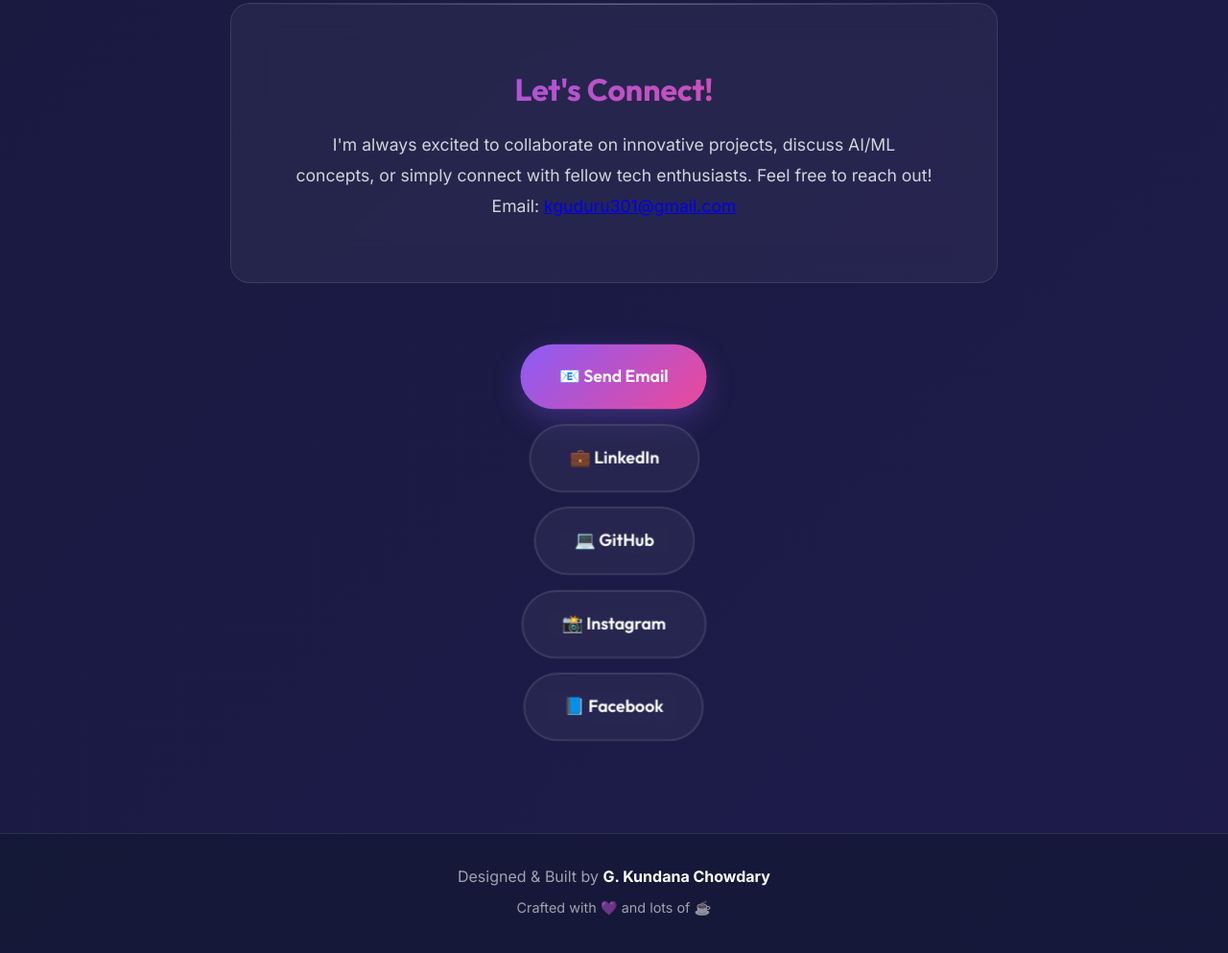
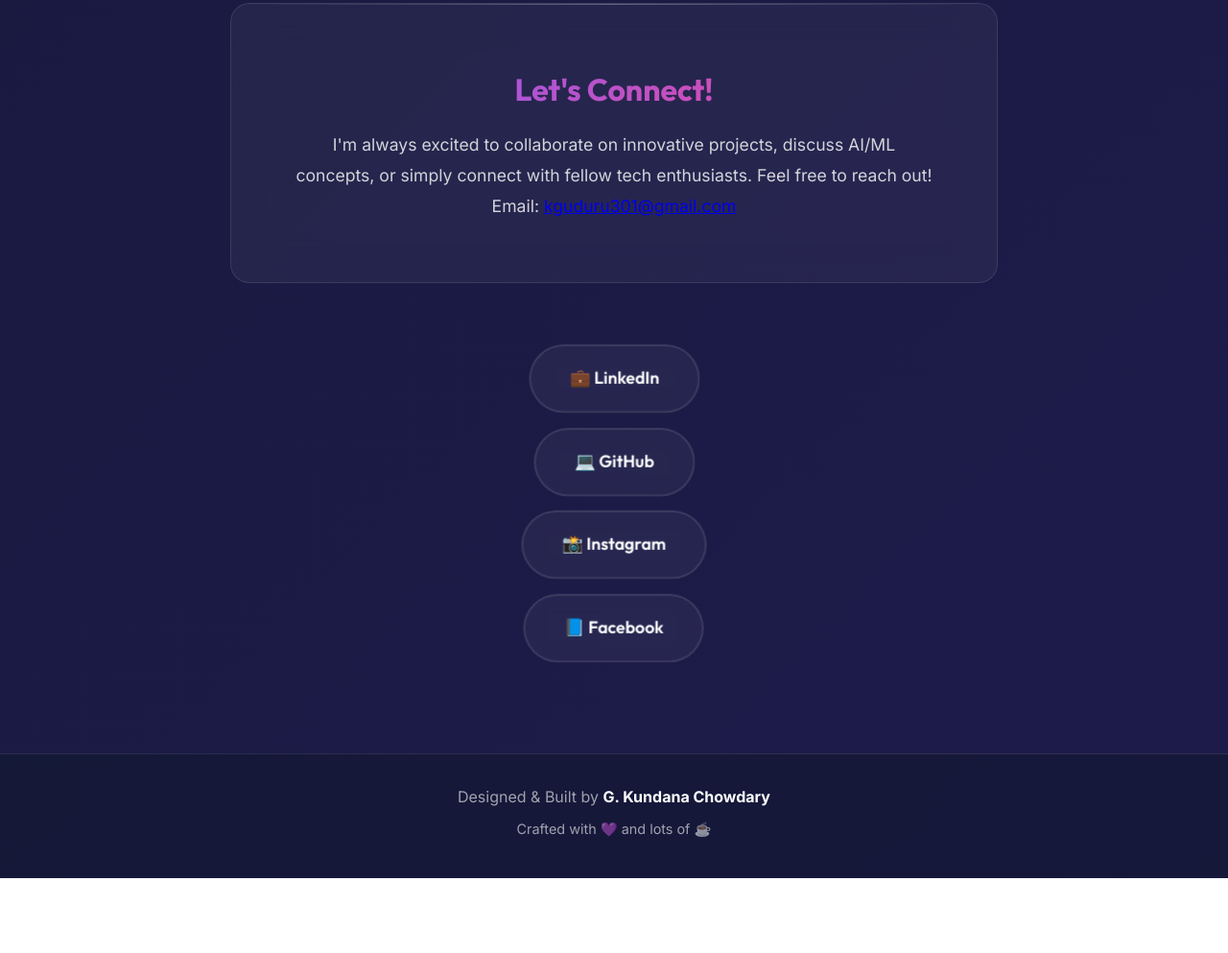
Before and after one commit to Kundana301/Portfolio, a plain HTML site: page index.html in a window 1280 px wide. Shown: the part 5060-6053 px from the top of the page at 96% size. After the commit the page ends 5975 px from the top, so only its background shows below. Drawn offline with Linux system fonts and the light colour scheme; animation ran at ten frames a second.

```diff
--- a/index.html
+++ b/index.html
@@ -511,9 +511,6 @@
                     <p class="contact-email">Email: <a href="mailto:kguduru301@gmail.com">kguduru301@gmail.com</a></p>
                 </div>
                 <div class="contact-buttons">
-                    <a href="mailto:kguduru301@gmail.com" class="jelly-button primary large">
-                        <span>📧 Send Email</span>
-                    </a>
                     <a href="https://www.linkedin.com/in/kundana-chowdary-aaa830293" target="_blank" rel="noopener noreferrer" class="jelly-button secondary large">
                         <span>💼 LinkedIn</span>
                     </a>
```
